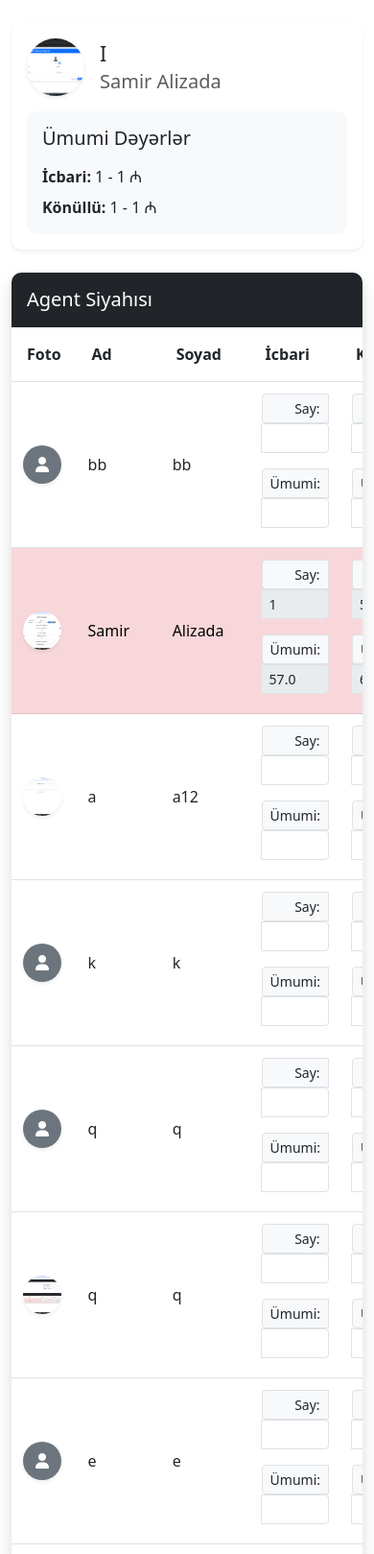
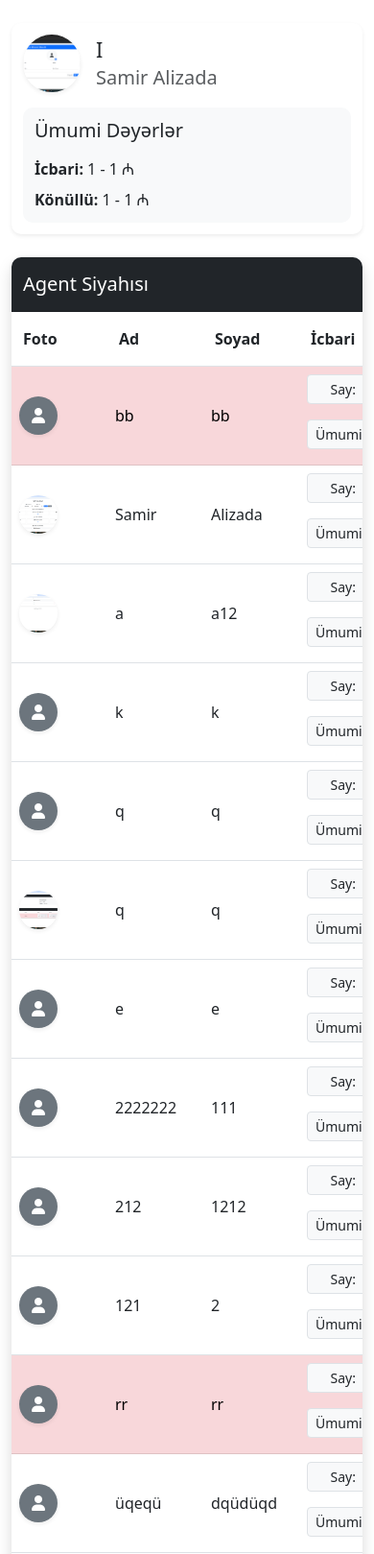
Before and after one commit to SamirAlizada/Recruitment, a Django app: template templates/managers/manager_detail.html in a window 390 px wide. Shown: the part 56-1675 px from the top of the page at 96% size. Run offline with Django 4.2, Linux system fonts and the light colour scheme; data comes from the database, SQL or seed files in the repository; tables that the repository leaves empty hold one stand-in row (values such as "Sample post"); the template is opened without the code that fills it: values that come from a table or form of the project are taken from there, most other values are stand-ins (such as "Sample title", 1, 10 or a date in 2020); parts of the project's set-up code (start-up, migrations or seed data) failed here and were passed over.

Commit message:
Refactor agent management interface
- Updated navigation to allow department heads to access department detail.
- Changed agent status check from "Failed to Work" to "İşdən çıxdı".
- Implemented a modal confirmation for agent deletions to enhance user experience.
- Enhanced disabled input styles for better visual feedback.
- Improved error handling with toast notifications for AJAX requests.

```diff
--- a/templates/managers/manager_detail.html
+++ b/templates/managers/manager_detail.html
@@ -42,7 +42,7 @@
         </div>
     </div>
 
-    {% if user.is_superuser %}
+    {% if user.is_superuser or user.departmenthead.department == department %}
     <div class="mt-4 mb-2">
         <a href="{% url 'department_detail' pk=department.id %}" class="btn btn-secondary">
             <i class="fas fa-arrow-left me-2"></i>{{ department.name }} Geri Qayıt
@@ -69,7 +69,7 @@
                     </thead>
                     <tbody>
                         {% for agent in agents %}
-                        <tr {% if agent.status == "Failed to Work" %}class="table-danger"{% endif %}>
+                        <tr {% if agent.status == "İşdən çıxdı" %}class="table-danger"{% endif %}>
                             <td class="py-3">
                                 <div class="photo-zoom">
                                     {% if agent.photo %}
@@ -88,15 +88,19 @@
                                     <div class="col-12">
                                         <div class="input-group input-group-sm">
                                             <span class="input-group-text fixed-width">Say:</span>
-                                            <input type="number" class="form-control" value="{{ agent.icbari_1|default:'' }}"
-                                                   data-agent-id="{{ agent.id }}" data-field="icbari_1" {% if agent.status == "Failed to Work" %}disabled{% endif %}>
+                                            <input type="number" class="form-control disabled-input"
+                                                   value="{{ agent.icbari_1|default:'' }}"
+                                                   data-agent-id="{{ agent.id }}" data-field="icbari_1"
+                                                   {% if agent.status == "İşdən çıxdı" %}disabled{% endif %}>
                                         </div>
                                     </div>
                                     <div class="col-12">
                                         <div class="input-group input-group-sm">
                                             <span class="input-group-text fixed-width">Ümumi:</span>
-                                            <input type="number" step="0.01" class="form-control" value="{{ agent.icbari_2|default:'' }}"
-                                                   data-agent-id="{{ agent.id }}" data-field="icbari_2" {% if agent.status == "Failed to Work" %}disabled{% endif %}>
+                                            <input type="number" step="0.01" class="form-control disabled-input"
+                                                   value="{{ agent.icbari_2|default:'' }}"
+                                                   data-agent-id="{{ agent.id }}" data-field="icbari_2"
+                                                   {% if agent.status == "İşdən çıxdı" %}disabled{% endif %}>
                                         </div>
                                     </div>
                                 </div>
@@ -106,15 +110,19 @@
                                     <div class="col-12">
                                         <div class="input-group input-group-sm">
                                             <span class="input-group-text fixed-width">Say:</span>
-                                            <input type="number" class="form-control" value="{{ agent.konullu_1|default:'' }}"
-                                                   data-agent-id="{{ agent.id }}" data-field="konullu_1" {% if agent.status == "Failed to Work" %}disabled{% endif %}>
+                                            <input type="number" class="form-control disabled-input"
+                                                   value="{{ agent.konullu_1|default:'' }}"
+                                                   data-agent-id="{{ agent.id }}" data-field="konullu_1"
+                                                   {% if agent.status == "İşdən çıxdı" %}disabled{% endif %}>
                                         </div>
                                     </div>
                                     <div class="col-12">
                                         <div class="input-group input-group-sm">
                                             <span class="input-group-text fixed-width">Ümumi:</span>
-                                            <input type="number" step="0.01" class="form-control" value="{{ agent.konullu_2|default:'' }}"
-                                                   data-agent-id="{{ agent.id }}" data-field="konullu_2" {% if agent.status == "Failed to Work" %}disabled{% endif %}>
+                                            <input type="number" step="0.01" class="form-control disabled-input"
+                                                   value="{{ agent.konullu_2|default:'' }}"
+                                                   data-agent-id="{{ agent.id }}" data-field="konullu_2"
+                                                   {% if agent.status == "İşdən çıxdı" %}disabled{% endif %}>
                                         </div>
                                     </div>
                                 </div>
@@ -137,6 +145,25 @@
                         {% endfor %}
                     </tbody>
                 </table>
+            </div>
+        </div>
+    </div>
+</div>
+
+<!-- Delete Confirmation Modal -->
+<div class="modal fade" id="deleteAgentModal" tabindex="-1" aria-labelledby="deleteAgentModalLabel" aria-hidden="true">
+    <div class="modal-dialog">
+        <div class="modal-content">
+            <div class="modal-header bg-danger text-white">
+                <h5 class="modal-title" id="deleteAgentModalLabel">Agent Silmə Təsdiqi</h5>
+                <button type="button" class="btn-close" data-bs-dismiss="modal" aria-label="Close"></button>
+            </div>
+            <div class="modal-body">
+                Bu agenti silmək istədiyinizə əminsiniz?
+            </div>
+            <div class="modal-footer">
+                <button type="button" class="btn btn-secondary" data-bs-dismiss="modal">Ləğv et</button>
+                <button type="button" class="btn btn-danger" id="confirmDeleteAgent">Sil</button>
             </div>
         </div>
     </div>
@@ -168,13 +195,19 @@
 }
 
 .table > :not(caption) > * > * {
-    padding: 1rem 1rem;
+    padding: 0.75rem;
     vertical-align: middle;
+}
+
+.table-responsive {
+    overflow-x: auto;
+    -webkit-overflow-scrolling: touch;
 }
 
 .input-group-text {
     background-color: #f8f9fa;
     border-color: #dee2e6;
+    white-space: nowrap;
 }
 
 .fixed-width {
@@ -208,10 +241,28 @@
     z-index: 1000;
 }
 
-/* Mobil görünüm için düzenlemeler */
+/* Responsive düzenlemeler */
+@media (max-width: 1200px) {
+    .card-body {
+        padding: 0.75rem;
+    }
+
+    .input-group {
+        width: 100%;
+    }
+
+    .table td {
+        min-width: 100px;
+    }
+
+    td:nth-child(4), td:nth-child(5) {  /* İcbari ve Könüllü sütunları */
+        min-width: 200px;
+    }
+}
+
 @media (max-width: 768px) {
     .table td {
-        padding: 0.75rem !important;
+        padding: 0.5rem !important;
     }
 
     .input-group {
@@ -220,6 +271,7 @@
 
     .input-group-text {
         font-size: 0.875rem;
+        padding: 0.25rem 0.5rem;
     }
 
     .form-control {
@@ -229,6 +281,44 @@
     .photo-zoom:hover img, .photo-zoom:hover div {
         transform: scale(2);
     }
+
+    .fixed-width {
+        min-width: 60px;
+    }
+
+    .btn-sm {
+        padding: 0.2rem 0.4rem;
+    }
+}
+
+@media (max-width: 576px) {
+    .card-header {
+        padding: 0.75rem;
+    }
+}
+
+/* Disabled input styles */
+.disabled-input:disabled {
+    cursor: not-allowed;
+    position: relative;
+    background-color: #e9ecef;
+}
+
+.disabled-input:disabled:hover {
+    cursor: not-allowed;
+}
+
+.disabled-input:disabled:hover::after {
+    content: '\f05e';
+    font-family: 'Font Awesome 5 Free';
+    font-weight: 900;
+    position: absolute;
+    right: 8px;
+    top: 50%;
+    transform: translateY(-50%);
+    color: #dc3545;
+    font-size: 12px;
+    opacity: 0.7;
 }
 
 .is-valid {
@@ -295,35 +385,81 @@ document.addEventListener('DOMContentLoaded', function() {
         });
     });
 
+    let selectedAgentId = null;
+    const deleteModal = new bootstrap.Modal(document.getElementById('deleteAgentModal'));
+
     // Delete agent işlemi
     document.querySelectorAll('.delete-agent').forEach(button => {
         button.addEventListener('click', function() {
-            if (confirm('Bu agenti silmək istədiyinizə əminsiniz?')) {
-                const agentId = this.dataset.agentId;
+            selectedAgentId = this.dataset.agentId;
+            deleteModal.show();
+        });
+    });
 
-                fetch(`/delete-agent/${agentId}/?source=manager_detail`, {
+    // Modal confirm button click handler
+    document.getElementById('confirmDeleteAgent').addEventListener('click', function() {
+        if (selectedAgentId) {
+            fetch(`/agents/${selectedAgentId}/delete/?source=manager_detail`, {
                 method: 'POST',
                 headers: {
                     'X-CSRFToken': getCookie('csrftoken'),
                     'X-Requested-With': 'XMLHttpRequest'
                 }
             })
-                .then(response => response.json())
+            .then(response => {
+                if (!response.ok) {
+                    return response.text().then(text => {
+                        throw new Error(`HTTP error! status: ${response.status}, body: ${text}`);
+                    });
+                }
+                return response.json();
+            })
             .then(data => {
+                deleteModal.hide();
                 if (data.status === 'success') {
-                        // Agent başarıyla silindi, sayfayı yenile
                     location.reload();
                 } else {
-                        alert('Agent silinərkən xəta baş verdi.');
+                    const errorMessage = data.message || 'Agent silinərkən xəta baş verdi.';
+                    showErrorToast(errorMessage);
+                    console.error('Delete Error:', data);
                 }
             })
             .catch(error => {
-                    console.error('Error:', error);
-                    alert('Agent silinərkən xəta baş verdi.');
+                console.error('Error details:', error);
+                deleteModal.hide();
+                let errorMessage = 'Agent silinərkən xəta baş verdi.';
+
+                // Check if the error contains a response body
+                if (error.message && error.message.includes('body:')) {
+                    errorMessage = `Server xətası: ${error.message}`;
+                } else {
+                    errorMessage = `Şəbəkə xətası: ${error.message}`;
+                }
+
+                showErrorToast(errorMessage);
             });
         }
     });
-    });
+
+    // Helper function to show error toast
+    function showErrorToast(message) {
+        const toastHTML = `
+            <div class="position-fixed bottom-0 end-0 p-3" style="z-index: 11">
+                <div class="toast align-items-center text-white bg-danger border-0" role="alert" aria-live="assertive" aria-atomic="true" data-bs-delay="10000">
+                    <div class="d-flex">
+                        <div class="toast-body">
+                            ${message}
+                        </div>
+                        <button type="button" class="btn-close btn-close-white me-2 m-auto" data-bs-dismiss="toast" aria-label="Close"></button>
+                    </div>
+                </div>
+            </div>
+        `;
+        document.body.insertAdjacentHTML('beforeend', toastHTML);
+        const toastElement = document.querySelector('.toast');
+        const toast = new bootstrap.Toast(toastElement);
+        toast.show();
+    }
 
     // CSRF token'ı almak için yardımcı fonksiyon
     function getCookie(name) {
```
Lines whose indentation alone changed are shown as unchanged.
